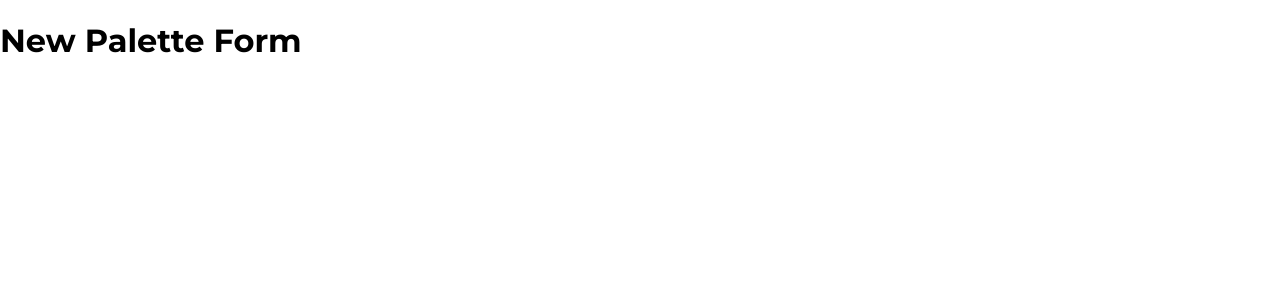
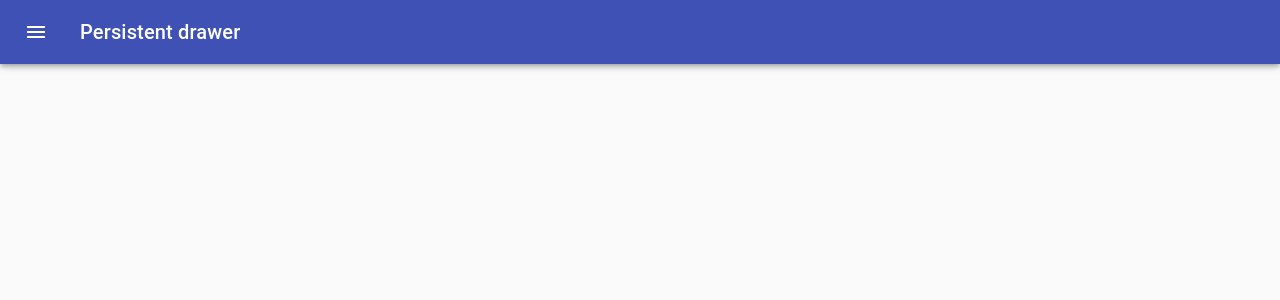
Before and after one commit to nilotpaldhar/colortip, a React (Create React App) app: page /palette/new in a window 1280 px wide. Shown: the top 300 px of the page. Built offline with nearby package versions, Linux system fonts and the light colour scheme.

Commit message:
Added drawer component to NewPaletteForm

```diff
--- a/src/NewPaletteForm.js
+++ b/src/NewPaletteForm.js
@@ -1,13 +1,140 @@
 import React, { Component } from 'react';
+import classNames from 'classnames';
+import { withStyles } from '@material-ui/core/styles';
+import Drawer from '@material-ui/core/Drawer';
+import CssBaseline from '@material-ui/core/CssBaseline';
+import AppBar from '@material-ui/core/AppBar';
+import Toolbar from '@material-ui/core/Toolbar';
+import Typography from '@material-ui/core/Typography';
+import Divider from '@material-ui/core/Divider';
+import IconButton from '@material-ui/core/IconButton';
+import MenuIcon from '@material-ui/icons/Menu';
+import ChevronLeftIcon from '@material-ui/icons/ChevronLeft';
+
+const drawerWidth = 240;
+
+const styles = theme => ({
+	root: {
+		display: 'flex'
+	},
+	appBar: {
+		transition: theme.transitions.create(['margin', 'width'], {
+			easing: theme.transitions.easing.sharp,
+			duration: theme.transitions.duration.leavingScreen
+		})
+	},
+	appBarShift: {
+		width: `calc(100% - ${drawerWidth}px)`,
+		marginLeft: drawerWidth,
+		transition: theme.transitions.create(['margin', 'width'], {
+			easing: theme.transitions.easing.easeOut,
+			duration: theme.transitions.duration.enteringScreen
+		})
+	},
+	menuButton: {
+		marginLeft: 12,
+		marginRight: 20
+	},
+	hide: {
+		display: 'none'
+	},
+	drawer: {
+		width: drawerWidth,
+		flexShrink: 0
+	},
+	drawerPaper: {
+		width: drawerWidth
+	},
+	drawerHeader: {
+		display: 'flex',
+		alignItems: 'center',
+		padding: '0 8px',
+		...theme.mixins.toolbar,
+		justifyContent: 'flex-end'
+	},
+	content: {
+		flexGrow: 1,
+		padding: theme.spacing.unit * 3,
+		transition: theme.transitions.create('margin', {
+			easing: theme.transitions.easing.sharp,
+			duration: theme.transitions.duration.leavingScreen
+		}),
+		marginLeft: -drawerWidth
+	},
+	contentShift: {
+		transition: theme.transitions.create('margin', {
+			easing: theme.transitions.easing.easeOut,
+			duration: theme.transitions.duration.enteringScreen
+		}),
+		marginLeft: 0
+	}
+});
 
 class NewPaletteForm extends Component {
+	state = {
+		open: false
+	};
+
+	handleDrawerOpen = () => {
+		this.setState({ open: true });
+	};
+
+	handleDrawerClose = () => {
+		this.setState({ open: false });
+	};
+
 	render() {
+		const { classes } = this.props;
+		const { open } = this.state;
+
 		return (
-			<div>
-				<h1>New Palette Form</h1>
+			<div className={classes.root}>
+				<CssBaseline />
+				<AppBar
+					position='fixed'
+					className={classNames(classes.appBar, {
+						[classes.appBarShift]: open
+					})}
+				>
+					<Toolbar disableGutters={!open}>
+						<IconButton
+							color='inherit'
+							aria-label='Open drawer'
+							onClick={this.handleDrawerOpen}
+							className={classNames(classes.menuButton, open && classes.hide)}
+						>
+							<MenuIcon />
+						</IconButton>
+						<Typography variant='h6' color='inherit' noWrap>
+							Persistent drawer
+						</Typography>
+					</Toolbar>
+				</AppBar>
+				<Drawer
+					className={classes.drawer}
+					variant='persistent'
+					anchor='left'
+					open={open}
+					classes={{
+						paper: classes.drawerPaper
+					}}
+				>
+					<div className={classes.drawerHeader}>
+						<IconButton onClick={this.handleDrawerClose}>
+							<ChevronLeftIcon />
+						</IconButton>
+					</div>
+					<Divider />
+				</Drawer>
+				<main
+					className={classNames(classes.content, {
+						[classes.contentShift]: open
+					})}
+				>
+					<div className={classes.drawerHeader} />
+				</main>
 			</div>
 		);
 	}
 }
-
-export default NewPaletteForm;
+export default withStyles(styles, { withTheme: true })(NewPaletteForm);
```
